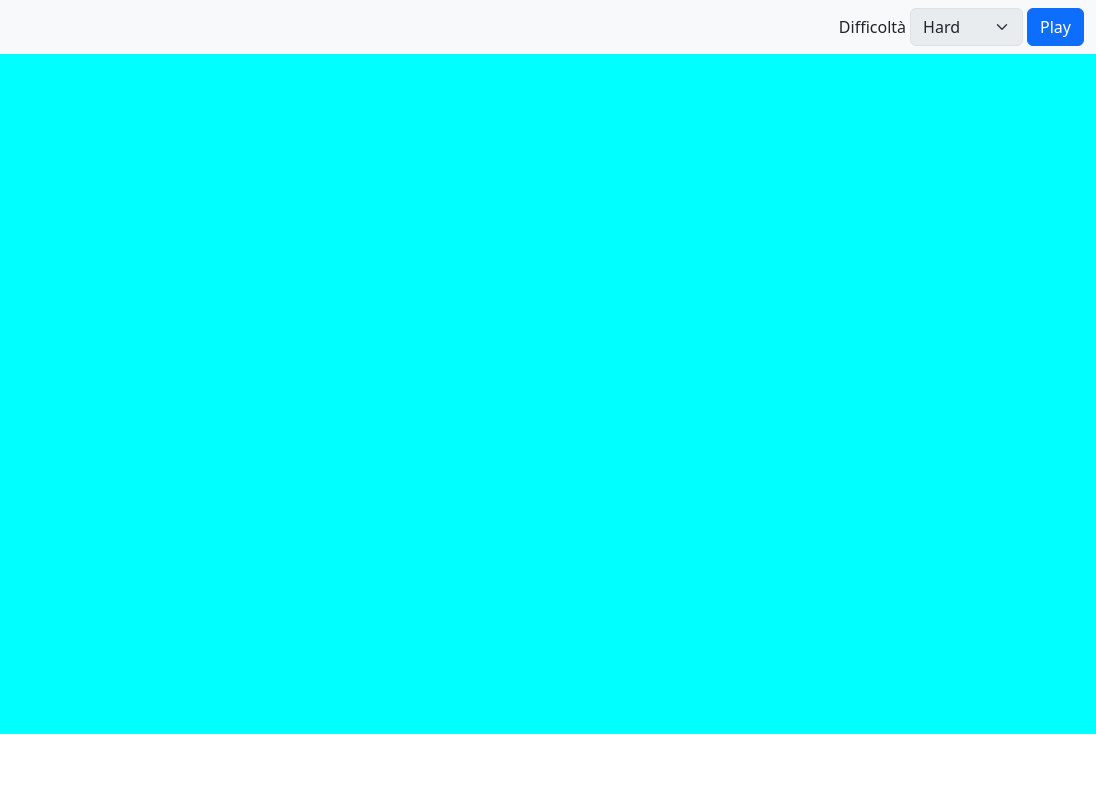
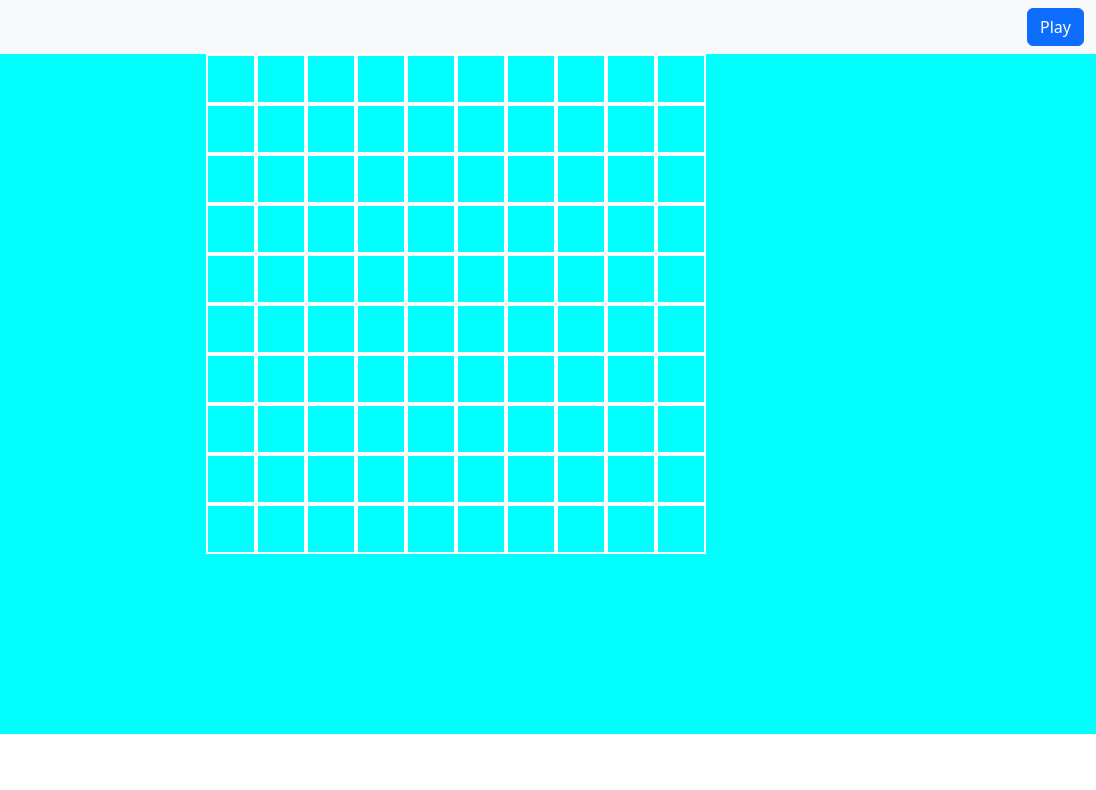
Before and after one commit to abdicore/js-campominato-grid, a plain HTML site: page index.html in a window 1280 px wide. Shown: the full height of the page, 184-1280 px from the left. Drawn offline with nearby package versions, Linux system fonts and the light colour scheme.

Commit message:
httm+css

```diff
--- a/css/style.css
+++ b/css/style.css
@@ -2,3 +2,22 @@ main {
     height: 85vh;
     background-color: aqua;
 }
+
+footer {
+    height: 80px;
+    background-color: white;
+}
+
+#grid {
+    height: 500px;
+    width: 500px;
+    display: flex;
+    margin: 0 auto;
+    flex-wrap: wrap;
+}
+
+.cel {
+    height: calc(100% / 10);
+    flex-basis: calc(100% / 10);
+    border: 2px solid white;
+}
--- a/index.html
+++ b/index.html
@@ -29,9 +29,9 @@
                 Campominato
                 </a>
             </div>
-            <div class="d-flex align-items-center">
-                <a class="nav-link " href="#" role="button" aria-expanded="false">Difficoltà</a>
-                <select class="form-select ms-1" aria-label="Disabled select example" disabled>
+            <div class=" d-flex align-items-center">
+                <a class="d-none nav-link " href="#" role="button" aria-expanded="false">Difficoltà</a>
+                <select class="form-select d-none ms-1" aria-label="Disabled select example" disabled>
                     <option value="1">Hard</option>
                     <option value="2">Medium</option>
                     option value="3">TEasy</option>
@@ -40,7 +40,113 @@
             </div>
         </div>
     </nav>
-    <main class="">
+    <main>
+        <div class="container-lg">
+            <div id="grid">
+                <div class="cel"></div>
+                <div class="cel"></div>
+                <div class="cel"></div>
+                <div class="cel"></div>
+                <div class="cel"></div>
+                <div class="cel"></div>
+                <div class="cel"></div>
+                <div class="cel"></div>
+                <div class="cel"></div>
+                <div class="cel"></div>
+                <div class="cel"></div>
+                <div class="cel"></div>
+                <div class="cel"></div>
+                <div class="cel"></div>
+                <div class="cel"></div>
+                <div class="cel"></div>
+                <div class="cel"></div>
+                <div class="cel"></div>
+                <div class="cel"></div>
+                <div class="cel"></div>
+                <div class="cel"></div>
+                <div class="cel"></div>
+                <div class="cel"></div>
+                <div class="cel"></div>
+                <div class="cel"></div>
+                <div class="cel"></div>
+                <div class="cel"></div>
+                <div class="cel"></div>
+                <div class="cel"></div>
+                <div class="cel"></div>
+                <div class="cel"></div>
+                <div class="cel"></div>
+                <div class="cel"></div>
+                <div class="cel"></div>
+                <div class="cel"></div>
+                <div class="cel"></div>
+                <div class="cel"></div>
+                <div class="cel"></div>
+                <div class="cel"></div>
+                <div class="cel"></div>
+                <div class="cel"></div>
+                <div class="cel"></div>
+                <div class="cel"></div>
+                <div class="cel"></div>
+                <div class="cel"></div>
+                <div class="cel"></div>
+                <div class="cel"></div>
+                <div class="cel"></div>
+                <div class="cel"></div>
+                <div class="cel"></div>
+                <div class="cel"></div>
+                <div class="cel"></div>
+                <div class="cel"></div>
+                <div class="cel"></div>
+                <div class="cel"></div>
+                <div class="cel"></div>
+                <div class="cel"></div>
+                <div class="cel"></div>
+                <div class="cel"></div>
+                <div class="cel"></div>
+                <div class="cel"></div>
+                <div class="cel"></div>
+                <div class="cel"></div>
+                <div class="cel"></div>
+                <div class="cel"></div>
+                <div class="cel"></div>
+                <div class="cel"></div>
+                <div class="cel"></div>
+                <div class="cel"></div>
+                <div class="cel"></div>
+                <div class="cel"></div>
+                <div class="cel"></div>
+                <div class="cel"></div>
+                <div class="cel"></div>
+                <div class="cel"></div>
+                <div class="cel"></div>
+                <div class="cel"></div>
+                <div class="cel"></div>
+                <div class="cel"></div>
+                <div class="cel"></div>
+                <div class="cel"></div>
+                <div class="cel"></div>
+                <div class="cel"></div>
+                <div class="cel"></div>
+                <div class="cel"></div>
+                <div class="cel"></div>
+                <div class="cel"></div>
+                <div class="cel"></div>
+                <div class="cel"></div>
+                <div class="cel"></div>
+                <div class="cel"></div>
+                <div class="cel"></div>
+                <div class="cel"></div>
+                <div class="cel"></div>
+                <div class="cel"></div>
+                <div class="cel"></div>
+                <div class="cel"></div>
+                <div class="cel"></div>
+                <div class="cel"></div>
+                <div class="cel"></div>
+
+            </div>
+        </div>
+
 
     </main>
     <footer>
```
